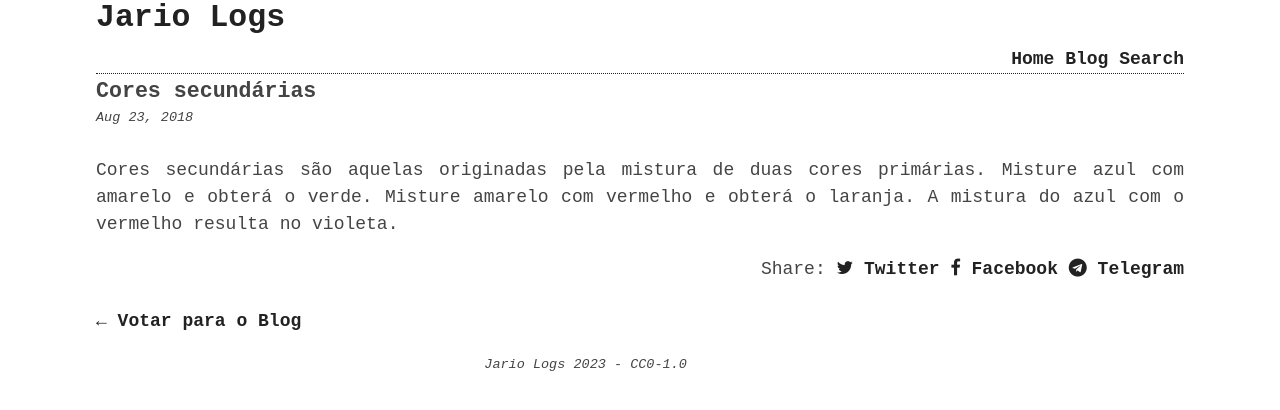
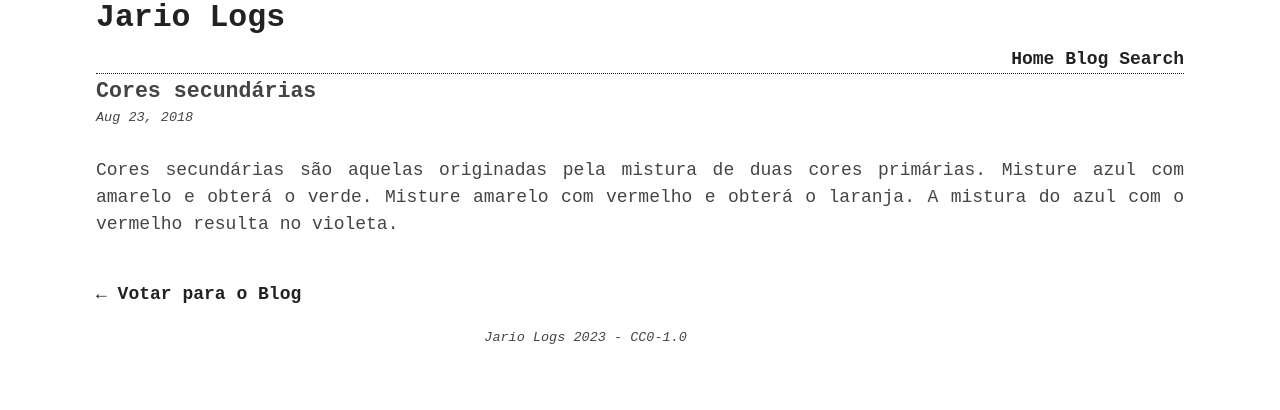
Before and after one commit to michaelandroiddf/jario.github.io, a Jekyll site: the page built from _posts/2018-09-24-cores-secundarias.md, in a window 1280 px wide. Shown: the top 410 px of the page. Built offline with Jekyll 4.4.1, drawn with Linux system fonts in a browser that asks for light colours; part of the change alters nothing that is shown.

Commit message:
update void

```diff
--- a/_config.yml
+++ b/_config.yml
@@ -15,7 +15,7 @@ site-twitter: jarioswami #if your site has a twitter account, enter it here
 author: JarioSwami # add your name
 author-img: avatar.png # add your photo
 about-author:  Jario estudo física, gestão ambiental e pedagogia na universidade. É mestre de yoga e defensor de um estilo de vida minimalista.
-
+google_analytics: G-0PV74153TH
 
 #########################
 # more settings
--- a/_includes/footer-post.html
+++ b/_includes/footer-post.html
@@ -1,4 +1,4 @@
-{% include share.html %}
+
 
 <footer>
   <a href="{{ site.baseurl }}/blog">← Votar para o Blog</a>
```
